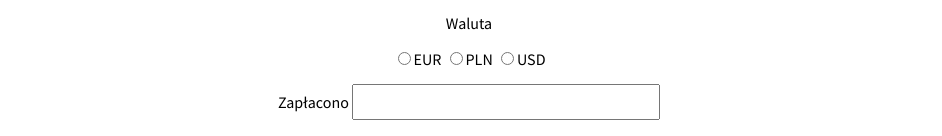
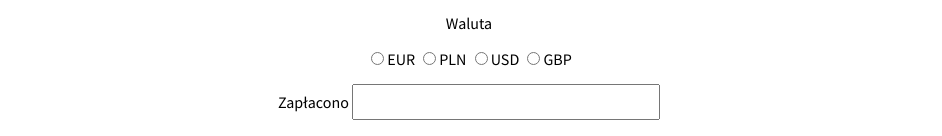
Before and after one commit to pwolkgorilla/pwolkgorilla.github.io, a website with bundled scripts: page index.html in a window 1280 px wide. Shown: the part 586-722 px from the top of the page, without its empty margins (171-1113 px from the left). Built offline with nearby package versions, Linux system fonts and the light colour scheme.

Commit message:
dodanie waluty GBP

```diff
--- a/index.html
+++ b/index.html
@@ -57,6 +57,7 @@
     <label for="eur"><input type="radio" name="waluta" id="eur" value="EUR" required>EUR</label>
     <label for="pln"><input type="radio" name="waluta" id="pln" value="PLN" required>PLN</label>
     <label for="usd"><input type="radio" name="waluta" id="usd" value="USD" required>USD</label>
+    <label for="gbp"><input type="radio" name="waluta" id="gbp" value="GBP" required>GBP</label>
 
     <div class="checkbox zaplacono">
         <label>Zapłacono</label>
```
